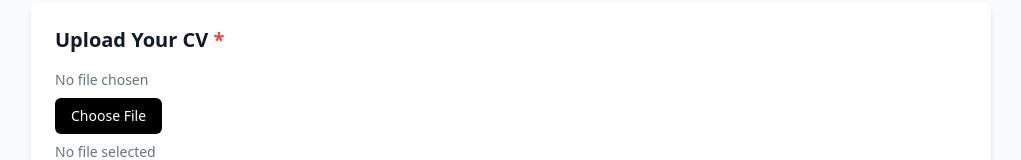
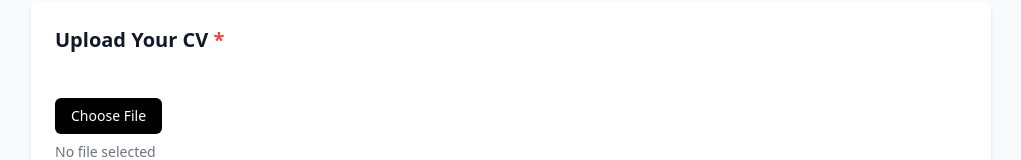
Before and after one commit to tiagocodinha/stagelinkcv, a React (Vite) app: page / in a window 1280 px wide. Shown: the part 366-526 px from the top of the page, without its empty margins (129-1150 px from the left). Built offline with nearby package versions, Linux system fonts and the light colour scheme.

Commit message:
Update ApplicationForm.tsx

```diff
--- a/src/components/ApplicationForm.tsx
+++ b/src/components/ApplicationForm.tsx
@@ -180,7 +180,7 @@ const ApplicationForm: React.FC = () => {
           <input
             type="file"
             accept=".pdf,.doc,.docx,.png,.jpg,.jpeg"
-            className="block w-full text-sm text-gray-500 [&::file-selector-button]:hidden"
+            className="block w-full text-sm text-white [&::file-selector-button]:hidden"
             {...register('cv')}
           />
           <button
```
